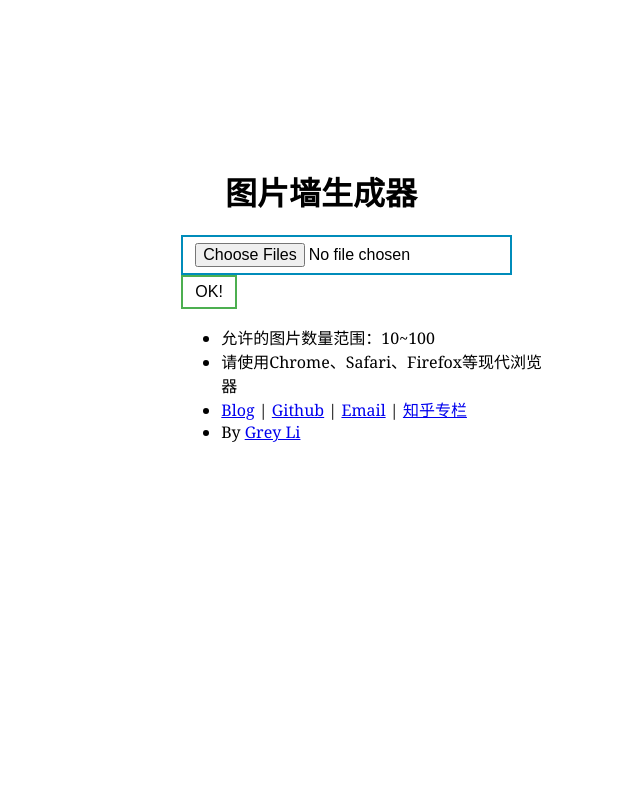
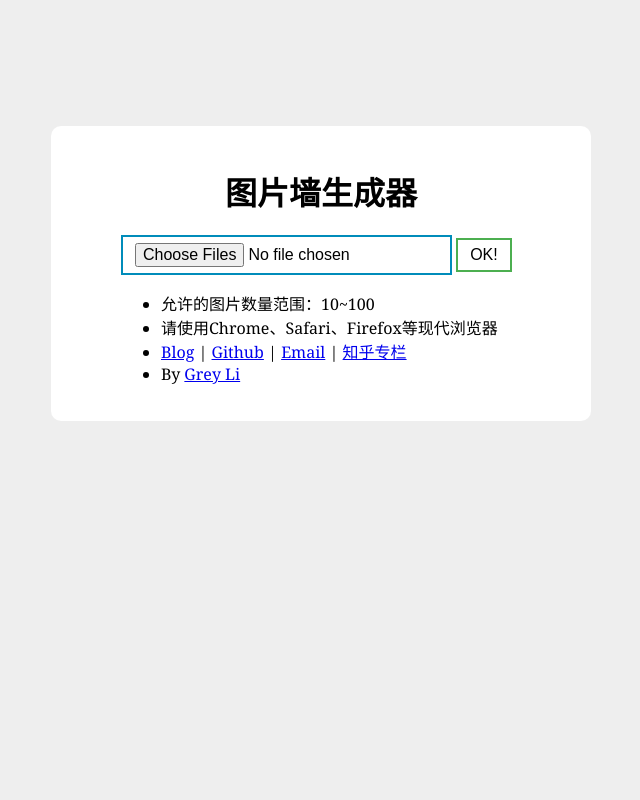
Before and after one commit to greyli/image-wall, a Flask app: template templates/index.html in a window 1280 px wide. Shown: the whole page, without its empty margins (319-959 px from the left). Run offline with Flask 2, Linux system fonts and the light colour scheme; the template is opened without the code that fills it, so the values that code supplies are empty.

Commit message:
css update

```diff
--- a/templates/index.html
+++ b/templates/index.html
@@ -5,6 +5,17 @@
     body {
         font-family: Georgia, "Times New Roman",
          "Microsoft YaHei", STXihei, serif;
+        background: #eee;
+    }
+
+    .container {
+        padding: 20px;
+        width: auto !important;
+        max-width: 500px !important;
+        margin: 10% auto auto;
+        background: #fff;
+        border-radius: 10px;
+
     }
     #mask-bg {
         display: none;
@@ -89,10 +100,10 @@
 <div id="green-loader"></div>
 <div id="mask-bg"></div>
 
-<div class="container" style="margin: 10% 30%; padding: 20px;">
+<div class="container">
     <h1 class="center-text">图片墙生成器</h1>
 
-    <div style="padding-left: 20%">
+    <div style="padding-left: 10%">
         <form id="form_upload" method="POST" enctype="multipart/form-data">
             <input class="button blue-btn" type="file" name="photo" id="photo" multiple="multiple">
             <input class="button green-btn" id="upload" type="submit" value="OK!" onclick="loading()">
```
